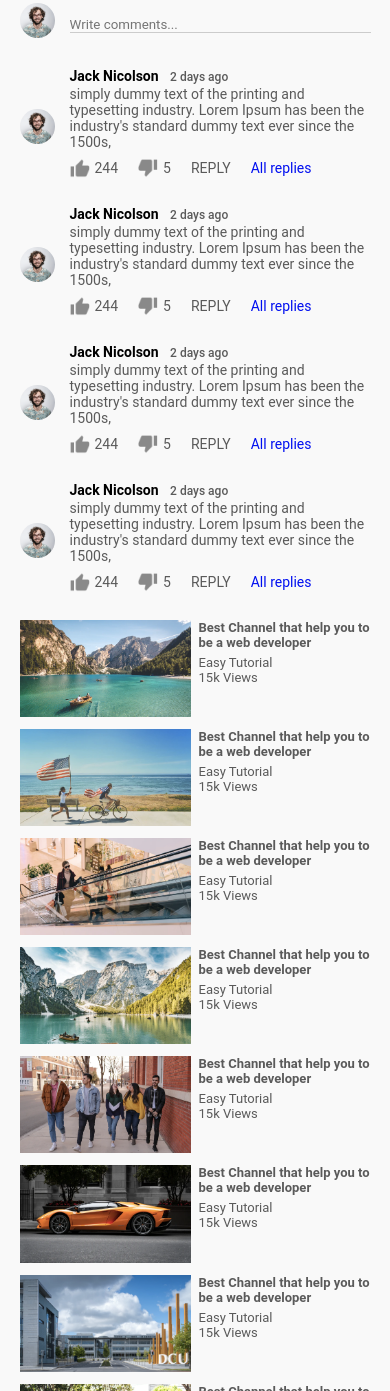
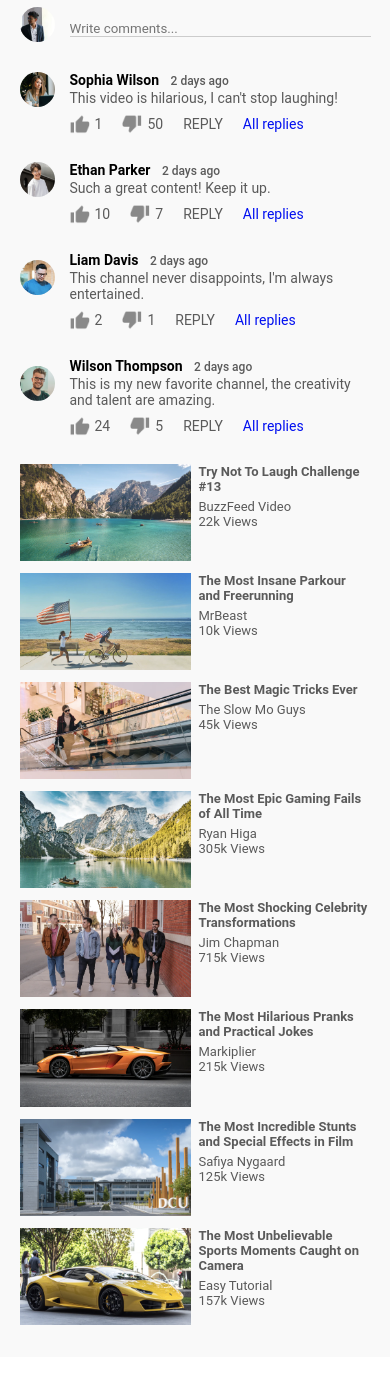
Before and after one commit to Rizwanizzy/Youtube-web-design, a plain HTML site: page play-video.html in a window 390 px wide. Shown: the part 609-2000 px from the top of the page. After the commit the page ends 1966 px from the top, so only its background shows below. Drawn offline with Linux system fonts and the light colour scheme.

Commit message:
front-end design has completed

```diff
--- a/play-video.html
+++ b/play-video.html
@@ -5,13 +5,14 @@
     <meta http-equiv="X-UA-Compatible" content="IE=edge">
     <meta name="viewport" content="width=device-width, initial-scale=1.0">
     <title>Play Video</title>
+    <link rel="shortcut icon" href="https://www.youtube.com/s/desktop/5191a190/img/favicon.ico" type="image/x-icon">
     <link rel="stylesheet" href="style.css">
 </head>
 <body>
     <nav class="flex-div">
         <div class="nav-left flex-div">
             <img align=top src="images/menu-icon.webp" class="menu-icon">
-            <img src="images/YouTube_Logo.png" class="YouTube_Logo">
+            <a href="index.html"><img src="images/YouTube_Logo.png" class="YouTube_Logo"></a>
         </div>
         <div class="nav-middle flex-div">
             <div class="search-box flex-div">
@@ -67,66 +68,62 @@
                     <h4>134 Comments</h4>
 
                     <div class="add-comment">
-                        <img src="images/Jack.png">
+                        <img src="images/rizzz.jpg">
                         <input type="text" placeholder="Write comments...">
                     </div>
                     <div class="old-comment">
-                        <img src="images/jack.png">
+                        <img src="images/cameron.png" class="dp">
                         <div>
-                            <h3>Jack Nicolson <span>2 days ago</span></h3>
-                            <p>simply dummy text of the printing and typesetting industry. Lorem Ipsum has
-                                been the industry's standard dummy text ever since the 1500s,</p>
+                            <h3>Sophia Wilson <span>2 days ago</span></h3>
+                            <p>This video is hilarious, I can't stop laughing!</p>
                             <div class="comment-action">
                                 <img src="images/like.png" >
-                                <span>244</span>
+                                <span>1</span>
                                 <img src="images/dislike.png" >
-                                <span>5</span>
+                                <span>50</span>
                                 <span>REPLY</span>
                                 <a href="">All replies</a>
                             </div>
                         </div>
                     </div>
                     <div class="old-comment">
-                        <img src="images/jack.png">
+                        <img src="images/gerard.png" class="dp">
                         <div>
-                            <h3>Jack Nicolson <span>2 days ago</span></h3>
-                            <p>simply dummy text of the printing and typesetting industry. Lorem Ipsum has
-                                been the industry's standard dummy text ever since the 1500s,</p>
+                            <h3>Ethan Parker <span>2 days ago</span></h3>
+                            <p>Such a great content! Keep it up.</p>
                             <div class="comment-action">
                                 <img src="images/like.png" >
-                                <span>244</span>
+                                <span>10</span>
                                 <img src="images/dislike.png" >
-                                <span>5</span>
+                                <span>7</span>
                                 <span>REPLY</span>
                                 <a href="">All replies</a>
                             </div>
                         </div>
                     </div>
                     <div class="old-comment">
-                        <img src="images/jack.png">
+                        <img src="images/tom.png" class="dp">
                         <div>
-                            <h3>Jack Nicolson <span>2 days ago</span></h3>
-                            <p>simply dummy text of the printing and typesetting industry. Lorem Ipsum has
-                                been the industry's standard dummy text ever since the 1500s,</p>
+                            <h3>Liam Davis <span>2 days ago</span></h3>
+                            <p>This channel never disappoints, I'm always entertained.</p>
                             <div class="comment-action">
                                 <img src="images/like.png" >
-                                <span>244</span>
+                                <span>2</span>
                                 <img src="images/dislike.png" >
-                                <span>5</span>
+                                <span>1</span>
                                 <span>REPLY</span>
                                 <a href="">All replies</a>
                             </div>
                         </div>
                     </div>
                     <div class="old-comment">
-                        <img src="images/jack.png">
+                        <img src="images/simon.png" class="dp">
                         <div>
-                            <h3>Jack Nicolson <span>2 days ago</span></h3>
-                            <p>simply dummy text of the printing and typesetting industry. Lorem Ipsum has
-                                been the industry's standard dummy text ever since the 1500s,</p>
+                            <h3>Wilson Thompson <span>2 days ago</span></h3>
+                            <p>This is my new favorite channel, the creativity and talent are amazing.</p>
                             <div class="comment-action">
                                 <img src="images/like.png" >
-                                <span>244</span>
+                                <span>24</span>
                                 <img src="images/dislike.png" >
                                 <span>5</span>
                                 <span>REPLY</span>
@@ -142,65 +139,65 @@
                 <div class="side-video-list">
                     <a href="" class="small-thumbnail"><img src="images/thumbnail1.png"></a>
                     <div class="vid-info">
-                        <a href="">Best Channel that help you to be a web developer</a>
-                        <p>Easy Tutorial</p>
-                        <p>15k Views</p>
+                        <a href="">Try Not To Laugh Challenge #13</a>
+                        <p>BuzzFeed Video</p>
+                        <p>22k Views</p>
                     </div>
                 </div>
                 <div class="side-video-list">
                     <a href="" class="small-thumbnail"><img src="images/thumbnail2.png"></a>
                     <div class="vid-info">
-                        <a href="">Best Channel that help you to be a web developer</a>
-                        <p>Easy Tutorial</p>
-                        <p>15k Views</p>
+                        <a href="">The Most Insane Parkour and Freerunning</a>
+                        <p>MrBeast</p>
+                        <p>10k Views</p>
                     </div>
                 </div>
                 <div class="side-video-list">
                     <a href="" class="small-thumbnail"><img src="images/thumbnail3.png"></a>
                     <div class="vid-info">
-                        <a href="">Best Channel that help you to be a web developer</a>
-                        <p>Easy Tutorial</p>
-                        <p>15k Views</p>
+                        <a href="">The Best Magic Tricks Ever</a>
+                        <p>The Slow Mo Guys</p>
+                        <p>45k Views</p>
                     </div>
                 </div>
                 <div class="side-video-list">
                     <a href="" class="small-thumbnail"><img src="images/thumbnail4.png"></a>
                     <div class="vid-info">
-                        <a href="">Best Channel that help you to be a web developer</a>
-                        <p>Easy Tutorial</p>
-                        <p>15k Views</p>
+                        <a href="">The Most Epic Gaming Fails of All Time</a>
+                        <p>Ryan Higa</p>
+                        <p>305k Views</p>
                     </div>
                 </div>
                 <div class="side-video-list">
                     <a href="" class="small-thumbnail"><img src="images/thumbnail5.png"></a>
                     <div class="vid-info">
-                        <a href="">Best Channel that help you to be a web developer</a>
-                        <p>Easy Tutorial</p>
-                        <p>15k Views</p>
+                        <a href="">The Most Shocking Celebrity Transformations</a>
+                        <p>Jim Chapman</p>
+                        <p>715k Views</p>
                     </div>
                 </div>
                 <div class="side-video-list">
                     <a href="" class="small-thumbnail"><img src="images/thumbnail6.png"></a>
                     <div class="vid-info">
-                        <a href="">Best Channel that help you to be a web developer</a>
-                        <p>Easy Tutorial</p>
-                        <p>15k Views</p>
+                        <a href="">The Most Hilarious Pranks and Practical Jokes</a>
+                        <p>Markiplier</p>
+                        <p>215k Views</p>
                     </div>
                 </div>
                 <div class="side-video-list">
                     <a href="" class="small-thumbnail"><img src="images/thumbnail7.png"></a>
                     <div class="vid-info">
-                        <a href="">Best Channel that help you to be a web developer</a>
-                        <p>Easy Tutorial</p>
-                        <p>15k Views</p>
+                        <a href="">The Most Incredible Stunts and Special Effects in Film</a>
+                        <p>Safiya Nygaard</p>
+                        <p>125k Views</p>
                     </div>
                 </div>
                 <div class="side-video-list">
                     <a href="" class="small-thumbnail"><img src="images/thumbnail8.png"></a>
                     <div class="vid-info">
-                        <a href="">Best Channel that help you to be a web developer</a>
+                        <a href="">The Most Unbelievable Sports Moments Caught on Camera</a>
                         <p>Easy Tutorial</p>
-                        <p>15k Views</p>
+                        <p>157k Views</p>
                     </div>
                 </div>
 
--- a/script.js
+++ b/script.js
@@ -1,8 +1,10 @@
 var menuIcon=document.querySelector(".menu-icon")
 var sidebar=document.querySelector(".sidebar")
 var container=document.querySelector(".container")
+var listContainer=document.querySelector(".list-container")
 
 menuIcon.onclick=function(){
     sidebar.classList.toggle("small-sidebar")
     container.classList.toggle("large-container")
+    listContainer.classList.toggle("large-list-container")
 }
--- a/style.css
+++ b/style.css
@@ -114,14 +114,16 @@ nav{
     border-radius: 20px;
     margin-right: 15px;
 }
+
+/* ----------------------------small-sidebar---------------------------- */
 .small-sidebar{
     width:5%;
+
 }
 
-.small-sidebar .shortcut-links p{
+.small-sidebar a p{
     font-size: 11px;
-    margin-left: 0px;
-
+    display:none;
 }
 .small-sidebar .shortcut-links img{
     margin-bottom: 5px;
@@ -161,6 +163,10 @@ nav{
     grid-row-gap: 30px;
     margin-top: 15px;
     width: 100%;
+}
+.large-list-container{
+
+    grid-template-columns: repeat(auto-fit,minmax(300px,1fr));
 }
 .vid-list .thumbnail{
     width: 100%;
@@ -354,6 +360,10 @@ nav{
     width: 35px;
     border-radius: 50%;
     margin-right: 15px;
+
+}
+.old-comment .dp{
+    margin-top: -35px;
 }
 .old-comment h3{
     font-size: 14px;
```
Also changed, not shown: index.html (+31 -30 lines).
